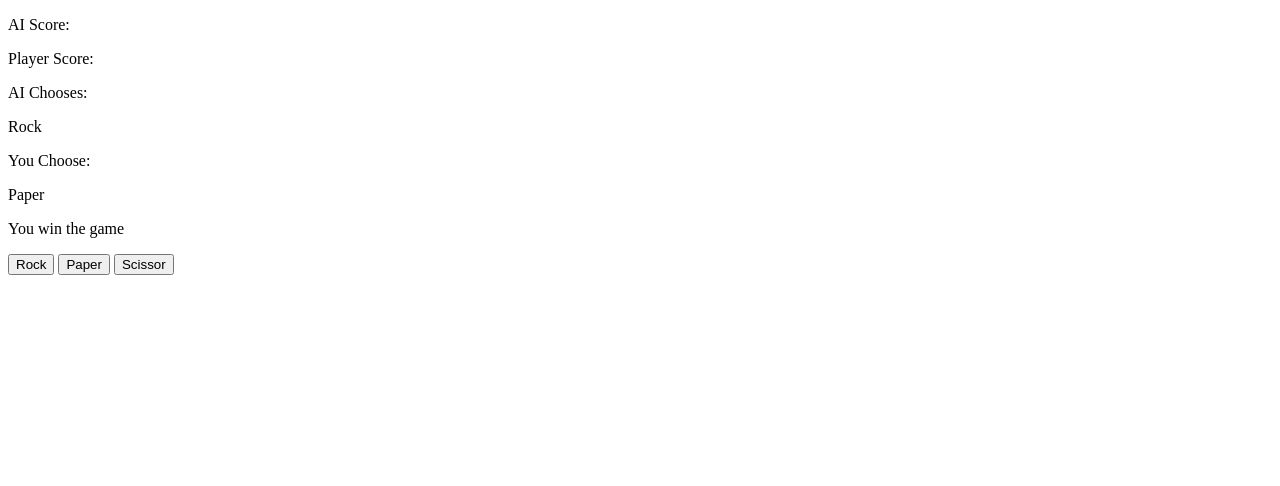
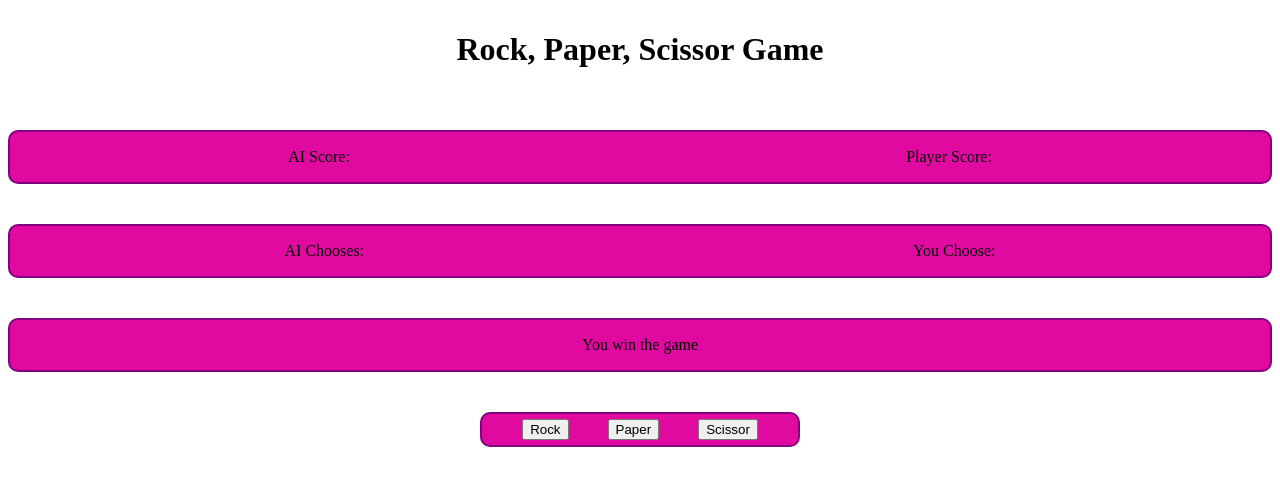
Before and after one commit to Chantuu/rock-paper-scissors-jsApp, a plain HTML site: page index.html in a window 1280 px wide. Drawn offline with Linux system fonts and the light colour scheme.

Commit message:
Assembled and styled main page

```diff
--- a/index.html
+++ b/index.html
@@ -5,22 +5,17 @@
     <meta http-equiv="X-UA-Compatible" content="IE=edge">
     <meta name="viewport" content="width=device-width, initial-scale=1.0">
     <title>Test-Javascript</title>
-    <link src="./style.css" rel="stylesheet">
+    <link href="./style.css" rel="stylesheet">
 </head>
 <body>
+    <h1>Rock, Paper, Scissor Game</h1>
         <div class="container Score">
-        <p>AI Score: <span class="AI-Score-span"></span></p>
-        <p>Player Score: <span class="Player-Score-span"></span></p>
+            <p class="AI-Score-p">AI Score: <span class="AI-Score-span"></span></p>
+            <p class="Player-Score-p">Player Score: <span class="Player-Score-span"></span></p>
         </div>
         <div class="container Info">
-        <div class="container AI-info">
-            <p>AI Chooses:</p>
-            <p>Rock</p>
-        </div>
-        <div class="container Player-info">
+                <p class="AI-Choice-p">AI Chooses:</p>
                 <p>You Choose:</p>
-            <p>Paper</p>
-        </div>
         </div>
         <div class="container Match-status">
             <p class="match-Result">You win the game</p>
--- a/style.css
+++ b/style.css
@@ -0,0 +1,44 @@
+body {
+    display: flex;
+    flex-direction: column;
+    gap: 40px;
+    margin-top: 10px;
+}
+
+h1 {
+    text-align: center;
+}
+
+.container {
+    display: flex;
+    border: 2px solid purple;
+    border-radius: 10px;
+    background-color: rgb(224, 10, 160);
+}
+
+.container.Score, .container.Info, .container.Match-status, .container.Button {
+    justify-content: center;
+}
+
+
+.container.Score p {
+    flex: auto;
+}
+
+.container.Info p {
+    flex: auto;
+}
+
+
+.container.Button {
+    gap: 39px;
+    padding-top: 5px;
+    padding-bottom: 5px;
+    padding-left: 40px;
+    padding-right: 40px;
+    align-self: center;
+}
+
+p {
+    text-align: center;
+}
```
Lines whose indentation alone changed are shown as unchanged.
